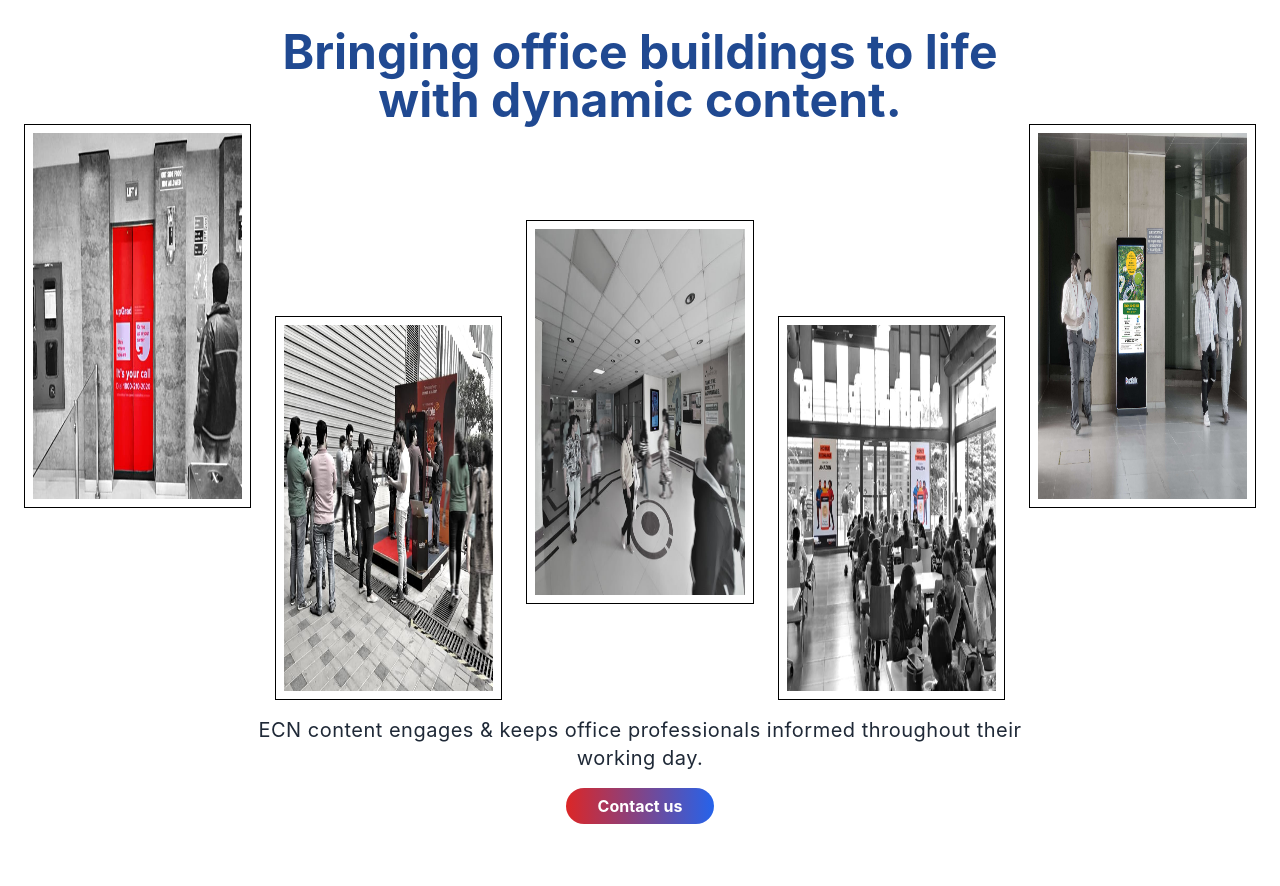
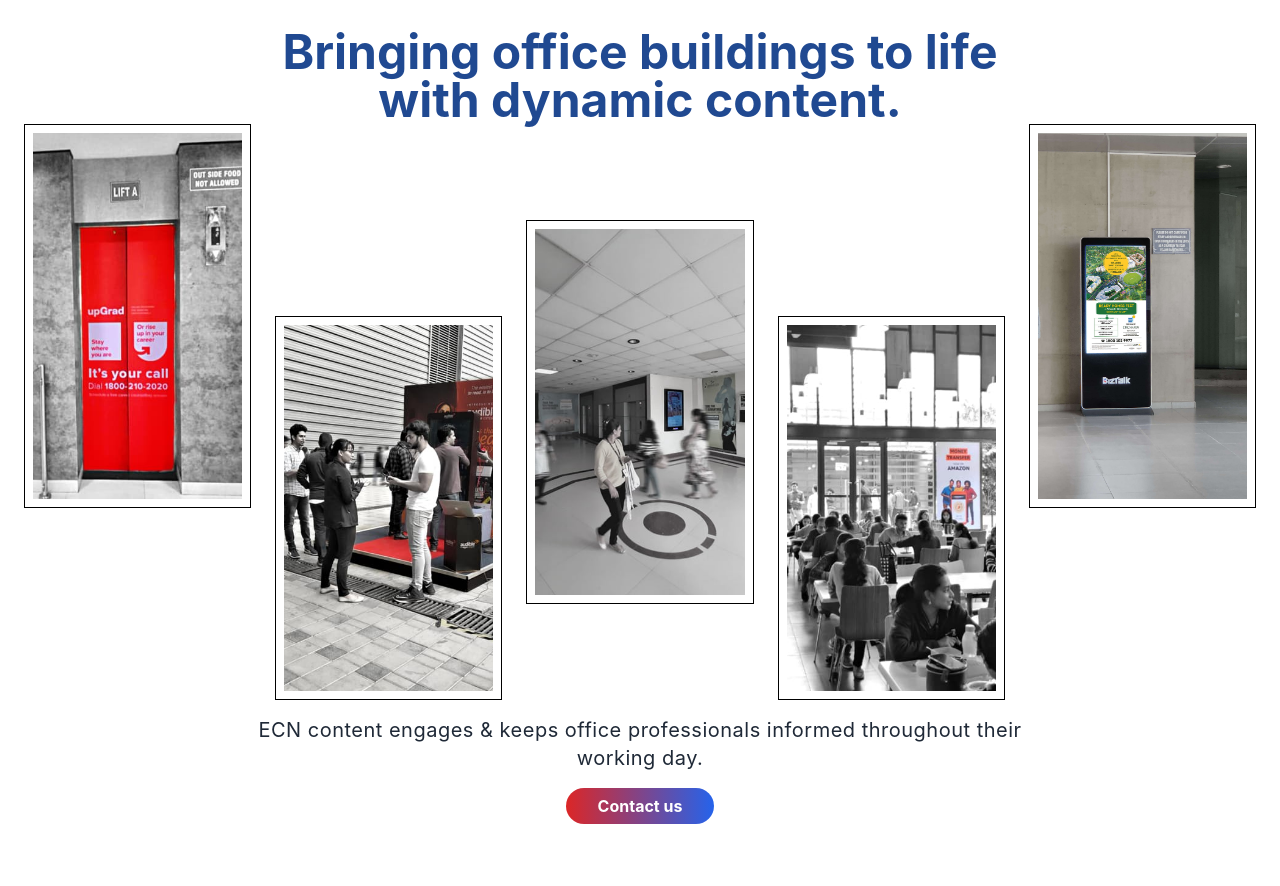
Before and after one commit to sanjitkissan/new_drsti_app, a Next.js app: page / in a window 1280 px wide. Shown: the part 1320-2206 px from the top of the page. Built offline with nearby package versions, Linux system fonts and the light colour scheme.

Commit message:
new added

```diff
--- a/src/components/card/landingPage/HomeCard.tsx
+++ b/src/components/card/landingPage/HomeCard.tsx
@@ -7,7 +7,7 @@
 function HomeCard({item}:prop) {
     return (
         <section className={`w-full h-96 p-2 overflow-hidden bg-white border border-black ${item.id==2 && "mt-48"} $ ${item.id==4 && "mt-48"} ${item.id==1 && "-mt-48"} ${item.id==5 && "-mt-48"}`}>
-            <img src={ item?.img?.src} alt="img" className='w-full h-full' />
+            <img src={ item?.img?.src} alt="img" className='w-full h-full object-cover' />
         </section>
     );
 }
```
